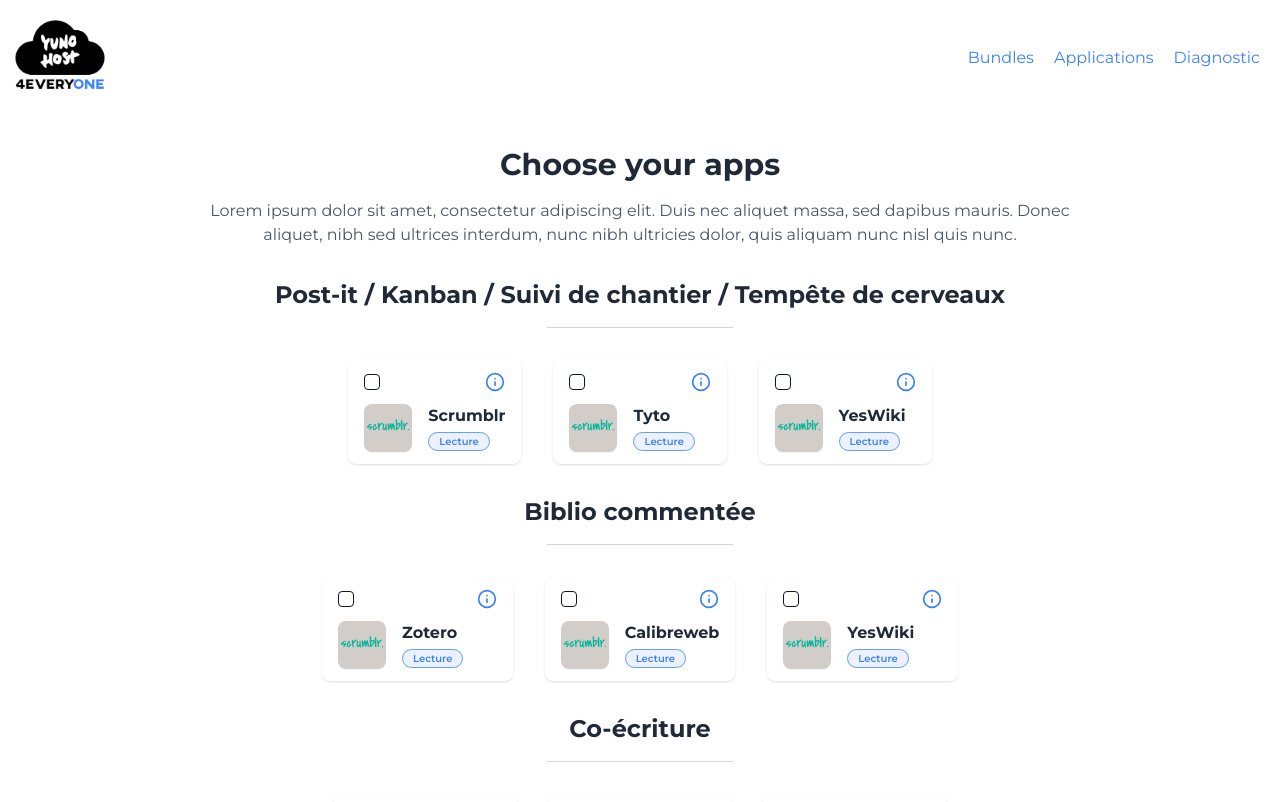
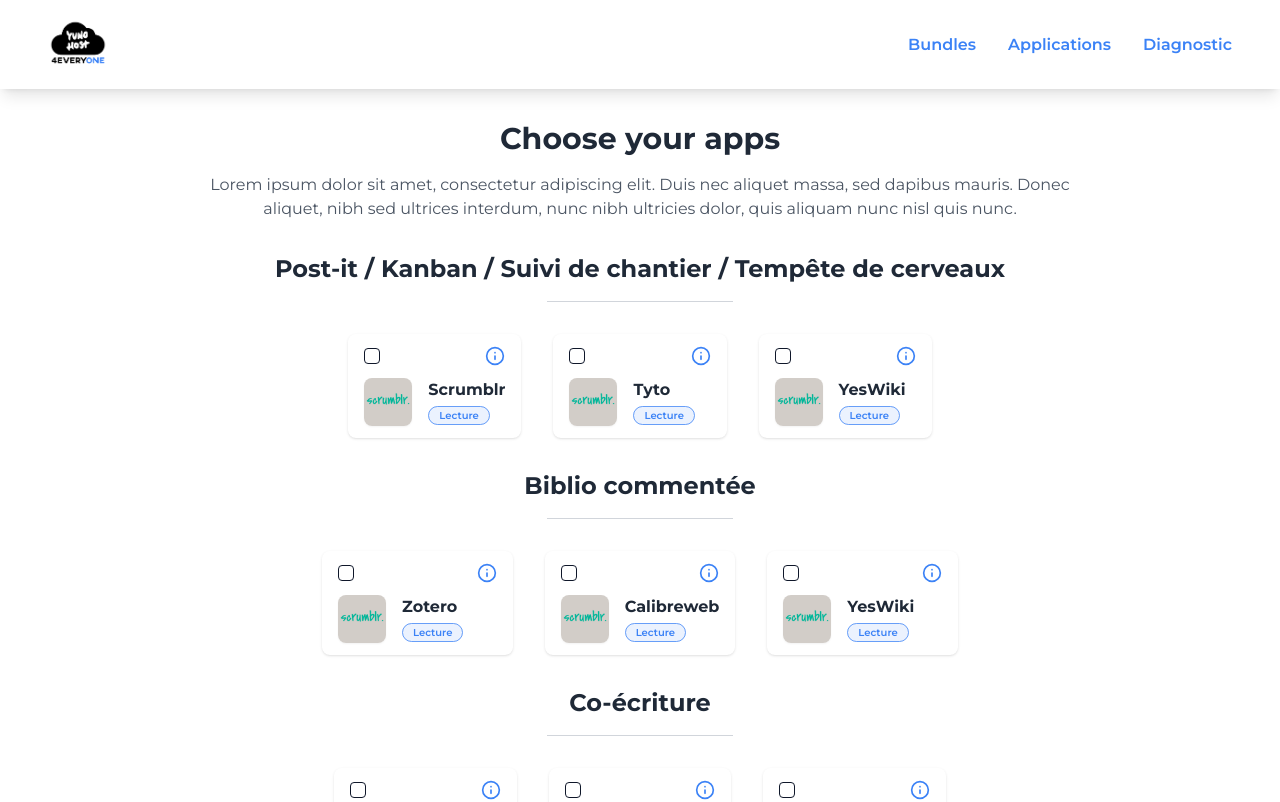
Before and after one commit to mikechpi/WorkShop, a Next.js app in the folder front-end/: page / in a window 1280 px wide. Shown: the top 802 px of the page. Built offline with nearby package versions, Linux system fonts and the light colour scheme.

Commit message:
added some codes in the header

```diff
--- a/front-end/src/app/components/layout/Header.tsx
+++ b/front-end/src/app/components/layout/Header.tsx
@@ -1,43 +1,21 @@
 import React from 'react';
+import Image from 'next/image';
+import Link from 'next/link';
 
 const Header = () => {
   return (
-    <header style={headerStyle}>
-      <div style={logoContainer}>
-        <img src={"./img/Logo.webp"} alt="Logo YunoHost 4Everyone" style={logoStyles} />
+    <header className="top-0 left-0 right-0 bg-white px-4 py-2 md:p-4 lg:px-12 flex justify-between items-center shadow-lg"> {/* Styles de la Nav-bar*/}
+      <div className="mr-auto"> {/* Le Logo */}
+        <Image src="/img/Logo.webp" alt="Logo YunoHost 4Everyone" width={60} height={30} className="max-w-xxs" />
       </div>
-      <div style={menuContainer}>
-        <div style={menuItem}>Bundles</div>
-        <div style={menuItem}>Applications</div>
-        <div style={menuItem}>Diagnostic</div>
+      <div className="hidden md:flex items-center space-x-8"> {/* Les items */}
+        <Link href="https://md.yeswiki.net/s/3zWb4SQR8" target="_blank" rel="noopener noreferrer" className="cursor-pointer font-semibold text-blue-500 hover:text-pink-500 transition duration-700 ease-in-out">Bundles</Link>
+        <Link href="https://apps.yunohost.org/catalog" target="_blank" rel="noopener noreferrer" className="cursor-pointer font-semibold text-blue-500 hover:text-pink-500 transition duration-700 ease-in-out">Applications</Link>
+        <Link href="https://yunohost.org/fr/troubleshooting" target="_blank" rel="noopener noreferrer" className="cursor-pointer font-semibold text-blue-500 hover:text-pink-500 transition duration-700 ease-in-out">Diagnostic</Link>
       </div>
+
     </header>
   );
 };
 
-const headerStyle = {
-  display: 'flex',
-  justifyContent: 'space-between',
-  alignItems: 'center',
-  padding: '10px',
-  background: '#fff',
-  color: '#3B82F6',
-};
-
-const logoContainer = {
-  // Add styles for the logo container if needed
-};
-
-const logoStyles = {
-  maxWidth: '100px', // Ajustez la largeur du logo selon vos besoins
-};
-
-const menuContainer = {
-  display: 'flex',
-};
-
-const menuItem = {
-  margin: '0 10px',
-};
-
 export default Header;
```
